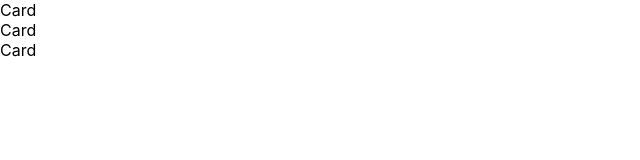
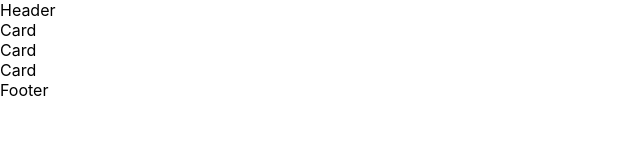
Before and after one commit to van-gomes/nexus-frontend, a React (Create React App) app: page / in a window 1280 px wide. Shown: the top 160 px of the page, without its empty margins (0-640 px from the left). Built offline with nearby package versions, Linux system fonts and the light colour scheme.

Commit message:
Create components within components

```diff
--- a/src/App.tsx
+++ b/src/App.tsx
@@ -1,12 +1,13 @@
-import Card from "./components/Card";
+import { Card } from "./components/Card";
+import { Layout } from "./components/Layout";
 
 function App() {
   return (
-    <div>
+    <Layout>
       <Card id={1} />
       <Card id={2} />
       <Card id={3} />
-    </div>
+    </Layout>
   );
 }
 
--- a/src/components/Card.tsx
+++ b/src/components/Card.tsx
@@ -2,12 +2,10 @@ interface ICard {
     id: number
 }
 
-const Card = ({ id }: ICard) => {
+export const Card = ({ id }: ICard) => {
     return (
         <div>
             Card
         </div>
     );
 }
-
-export default Card;
--- /dev/null
+++ b/src/components/Footer.tsx
@@ -0,0 +1,7 @@
+export const Footer = () => {
+    return (
+        <div>
+            Footer
+        </div>
+    );
+}
--- /dev/null
+++ b/src/components/Header.tsx
@@ -0,0 +1,7 @@
+export const Header = () => {
+    return (
+        <div>
+            Header
+        </div>
+    );
+}
--- /dev/null
+++ b/src/components/Layout.tsx
@@ -0,0 +1,12 @@
+import { Footer } from "./Footer";
+import { Header } from "./Header";
+
+export const Layout = ({ children }: any) => {
+    return (
+        <>
+            <Header />
+                { children }
+            <Footer />
+        </>
+    );
+}
```
